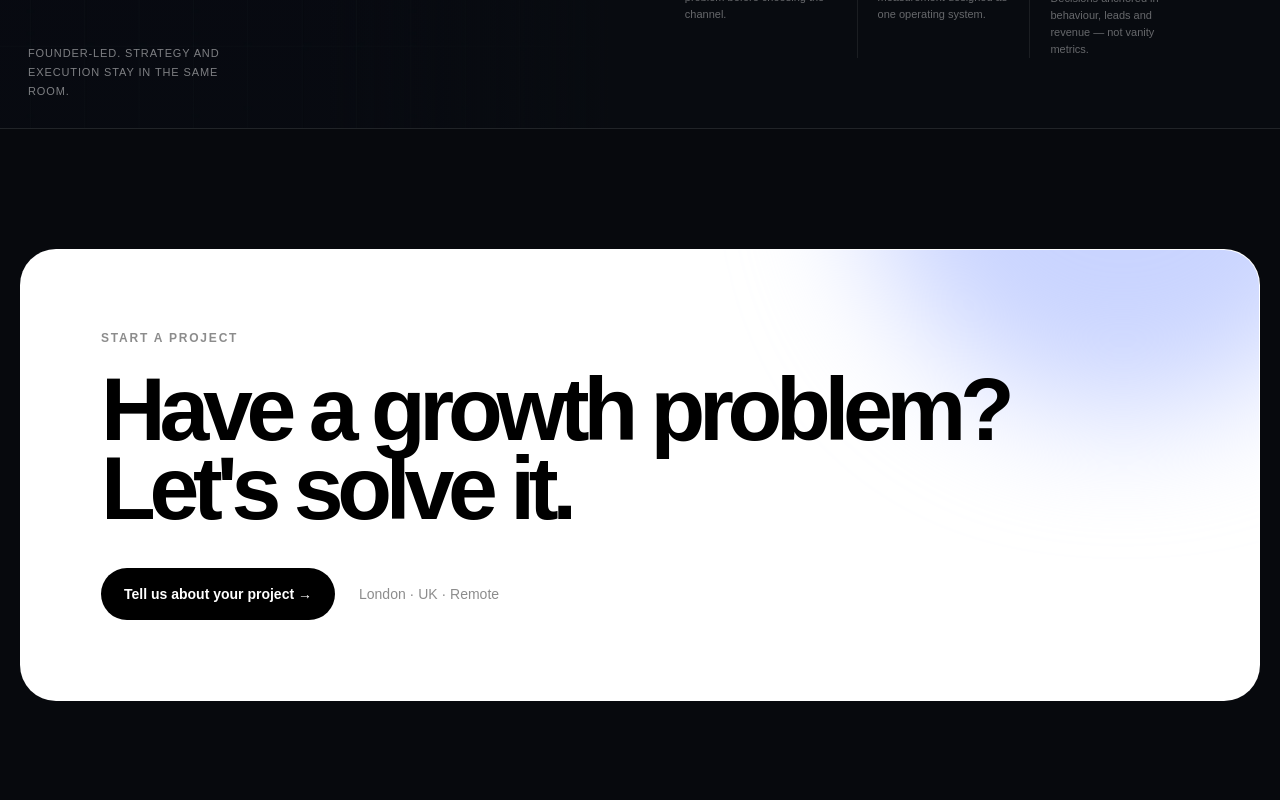
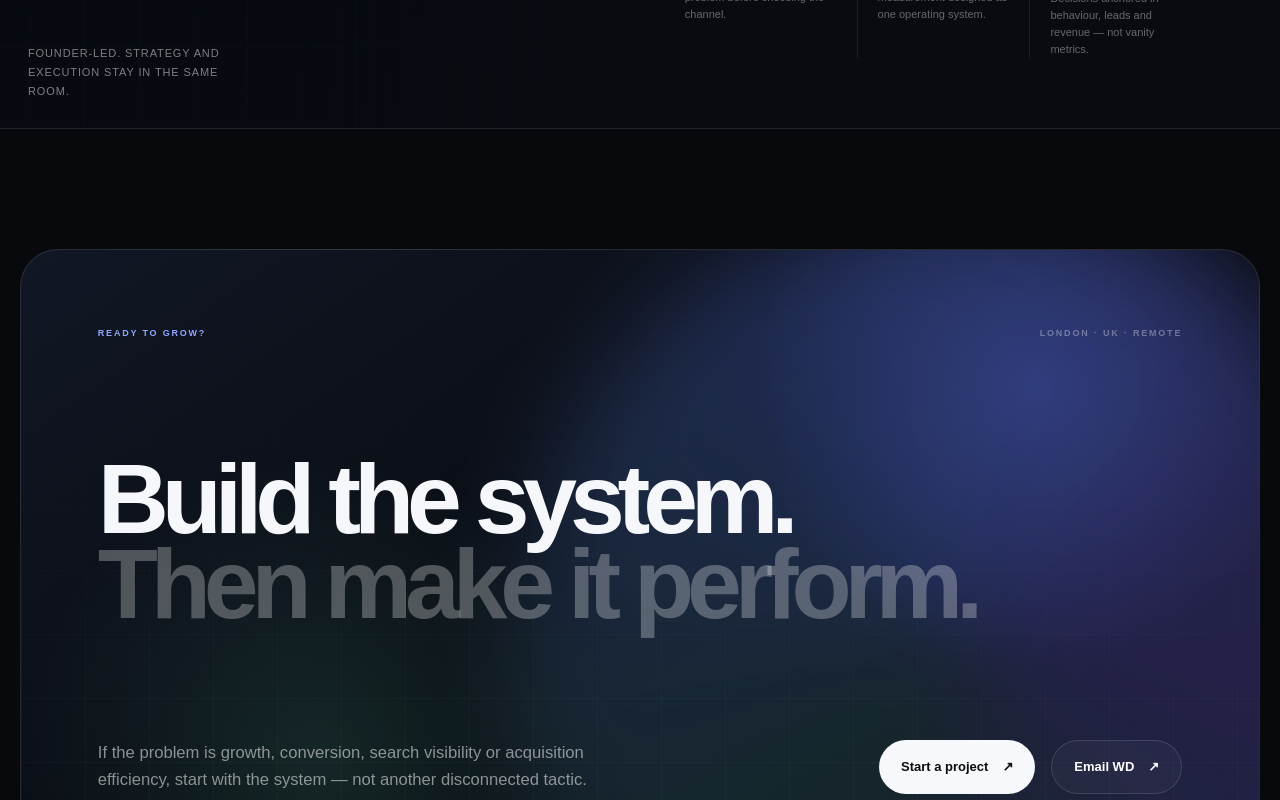
Before and after one commit to waeldaas192/wd-marketing, a Next.js app: page / in a window 1280 px wide. Shown: the part 6860-7660 px from the top of the page. Built offline with nearby package versions, Linux system fonts and the light colour scheme.

Commit message:
feat: rebuild final CTA climax

```diff
--- a/src/components/sections/FinalCTA.tsx
+++ b/src/components/sections/FinalCTA.tsx
@@ -1,24 +1,31 @@
 import Link from "next/link";
+import styles from "./FinalCTA.module.css";
+
 export function FinalCTA() {
   return (
-    <section id="contact" className="section">
+    <section id="contact" className={styles.section}>
       <div className="container">
-        <div className="relative overflow-hidden rounded-[36px] border border-white/10 bg-white p-8 text-black md:p-14 lg:p-20">
-          <div className="absolute right-[-10%] top-[-80%] h-[520px] w-[520px] rounded-full bg-[#c9d4ff] blur-3xl" />
-          <div className="relative z-10">
-            <p className="text-xs font-bold uppercase tracking-[.15em] text-black/45">Start a project</p>
-            <h2 className="mt-6 max-w-[950px] text-[clamp(3rem,7vw,7.5rem)] font-semibold leading-[.88] tracking-[-.07em]">
-              Have a growth problem?
-              <br />
-              Let&apos;s solve it.
+        <div className={styles.panel}>
+          <div className={styles.glow} aria-hidden="true" />
+          <div className={styles.inner}>
+            <div className={styles.kicker}>
+              <strong>READY TO GROW?</strong>
+              <span>LONDON · UK · REMOTE</span>
+            </div>
+
+            <h2 className={styles.title}>
+              Build the system.
+              <span>Then make it perform.</span>
             </h2>
-            <div className="mt-10 flex flex-wrap gap-3">
-              <Link href="/contact" className="button !border-black/10 !bg-black !text-white">
-                Tell us about your project →
-              </Link>
-              <span className="flex items-center px-3 text-sm text-black/45">
-                London · UK · Remote
-              </span>
+
+            <div className={styles.bottom}>
+              <p className={styles.copy}>
+                If the problem is growth, conversion, search visibility or acquisition efficiency, start with the system — not another disconnected tactic.
+              </p>
+              <div className={styles.actions}>
+                <Link href="/contact" className={styles.primary}>Start a project <span aria-hidden="true">↗</span></Link>
+                <a href="mailto:hello@wdmarketing.co.uk" className={styles.secondary}>Email WD <span aria-hidden="true">↗</span></a>
+              </div>
             </div>
           </div>
         </div>
```
